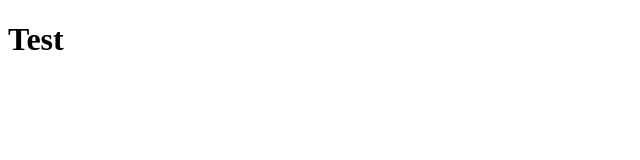
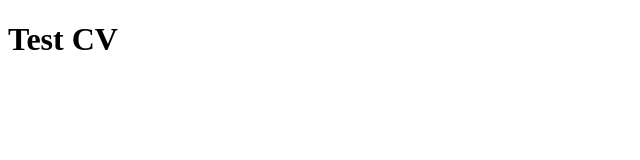
Before and after one commit to Kevin-Mercier/Kevin-Mercier.github.io, a plain HTML site: page html/index.html in a window 1280 px wide. Shown: the full height of the page, 0-640 px from the left. Drawn offline with Linux system fonts and the light colour scheme.

Commit message:
first commit

```diff
--- a/html/index.html
+++ b/html/index.html
@@ -6,6 +6,6 @@
     <title>CV K</title>
 </head>
 <body>
-    <h1>Test</h1>
+    <h1>Test CV</h1>
 </body>
 </html>
```
